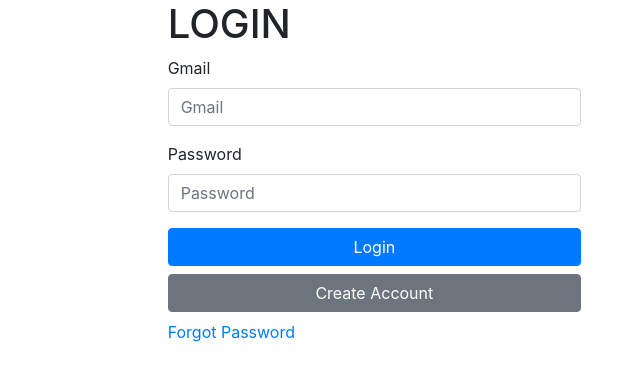
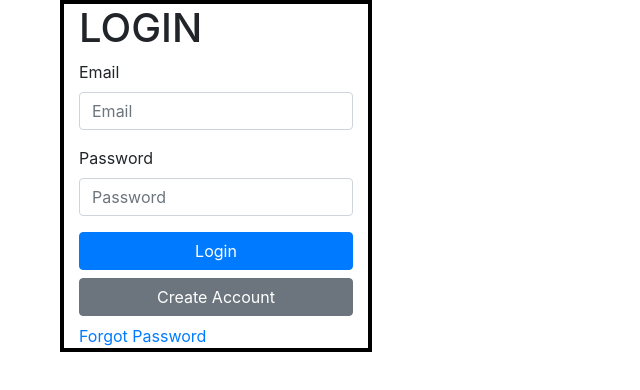
Before and after one commit to kr4N7z/project2Front-end, an Angular app in the folder WhereTheBoysAt-Angular/: page / in a window 1280 px wide. Shown: the top 390 px of the page, without its empty margins (424-1064 px from the left). Built offline with nearby package versions, Linux system fonts and the light colour scheme.

Commit message:
added some styling to the login and registration forms

```diff
--- a/WhereTheBoysAt-Angular/src/app/login/login.component.css
+++ b/WhereTheBoysAt-Angular/src/app/login/login.component.css
@@ -0,0 +1,14 @@
+.maxhw{
+    height:100%;
+    width:100%;
+}
+.d-grid{
+    display:grid;
+}
+.login-box{
+    height:360;
+    border:4px black solid;
+}
+.login-page{
+    height:100%;
+}
--- a/WhereTheBoysAt-Angular/src/app/login/login.component.html
+++ b/WhereTheBoysAt-Angular/src/app/login/login.component.html
@@ -1,22 +1,18 @@
 <div class="login-page">
-	<div class="container h-100">
-		<div class="row d-flex my-auto">
-			<div class="col-xl-8 m-auto col-sm-8 col-12">
+	<div class="container maxhw d-grid">
+		<div class="row login-box m-auto ">
+			<div class="col-12">
 				<div class="log-box">
-					<div class="row">
-						<div class="col-xl-5 col-sm-5 col-12 pad-right-0">
-							<div class="logo-back">
-							</div>
-						</div>
-						<div class="col-xl-7 col-sm-7 col-12 pad-left-0">
+					<div class="row login-width">
+						<div class="col-12 pad-left-0">
 							<div class="log-content">
 								<h1>LOGIN </h1>
 								<div class="log-body">
-								<div class="form-group myr-top">
-								<label>Gmail</label>
-									<input type="text" class="form-control custom" placeholder="Gmail">
+								<div class="form-group ">
+								<label>Email</label>
+									<input type="text" class="form-control custom" placeholder="Email">
 								</div>
-								<div class="form-group myr-top">
+								<div class="form-group">
 								<label>Password</label>
 									<input type="passowrd" class="form-control custom" placeholder="Password">
                                 </div>
--- a/WhereTheBoysAt-Angular/src/app/registration/registration.component.css
+++ b/WhereTheBoysAt-Angular/src/app/registration/registration.component.css
@@ -0,0 +1,9 @@
+
+.reg-container{
+
+    display: grid;
+    width: 500px;
+}
+.reg-content{
+    border:4px solid black;
+}
--- a/WhereTheBoysAt-Angular/src/app/registration/registration.component.html
+++ b/WhereTheBoysAt-Angular/src/app/registration/registration.component.html
@@ -1,19 +1,15 @@
-	<div class="container h-100">
-		<div class="row d-flex my-auto">
-			<div class="col-xl-8 m-auto col-sm-8 col-12">
+	<div class="container h-100 reg-container">
+		<div class="row d-flex p-2 my-auto reg-content">
+			<div class="col-12">
 				<div class="log-box">
 					<div class="row">
-						<div class="col-xl-5 col-sm-5 col-12 pad-right-0">
-							<div class="logo-back">
-							</div>
-						</div>
-						<div class="col-xl-7 col-sm-7 col-12 pad-left-0">
+						<div class="col-12 pad-left-0">
 							<div class="log-content">
 								<h1>REGISTER </h1>
 								<div class="log-body">
 								<div class="form-group myr-top">
-								    <label>Gmail</label>
-									<input type="text" class="form-control custom" placeholder="Gmail">
+								    <label>Email</label>
+									<input type="text" class="form-control custom" placeholder="Email">
                                 </div>
                                 <div class="form-group myr-top">
                                     <label>First Name</label>
```
